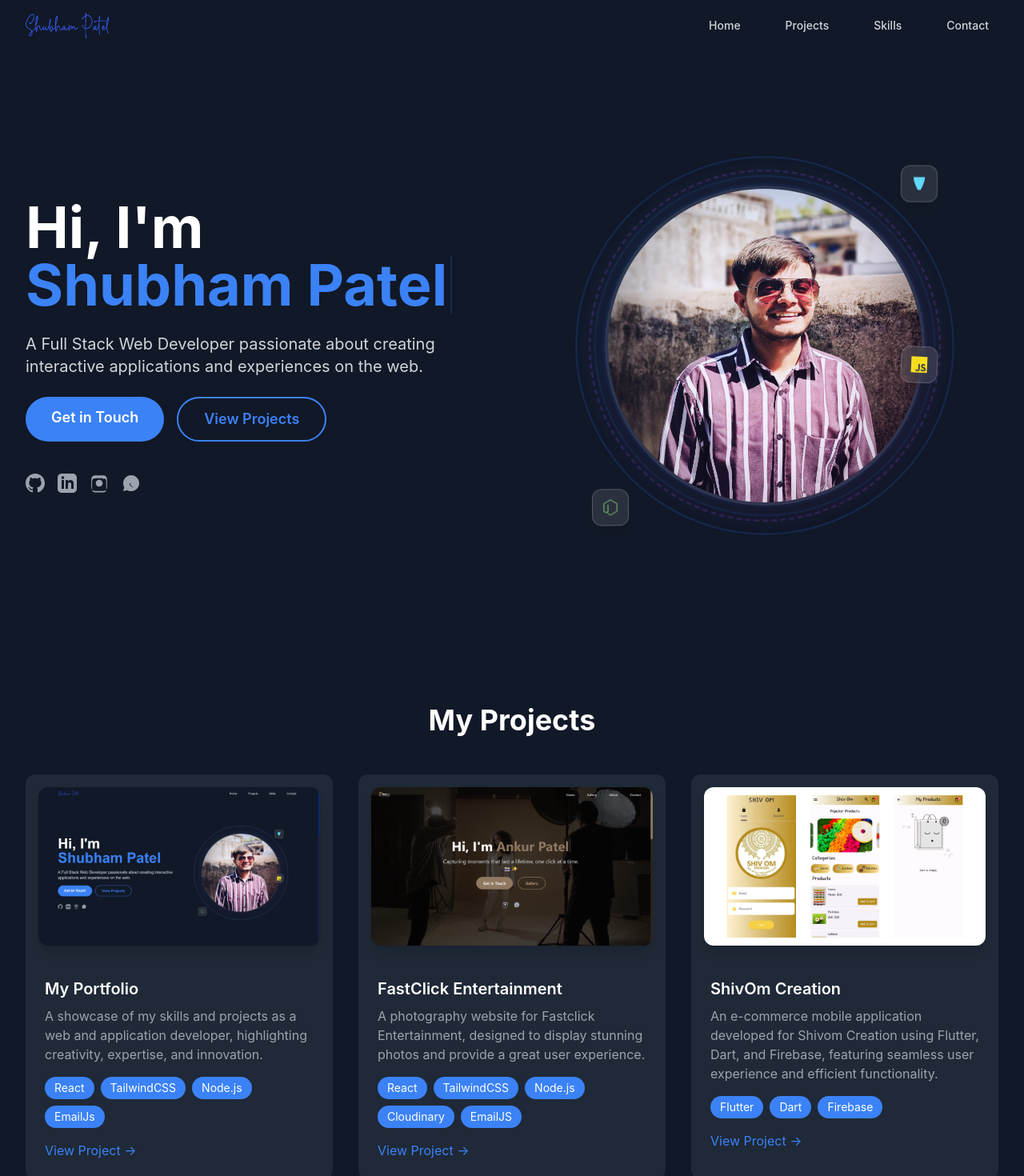
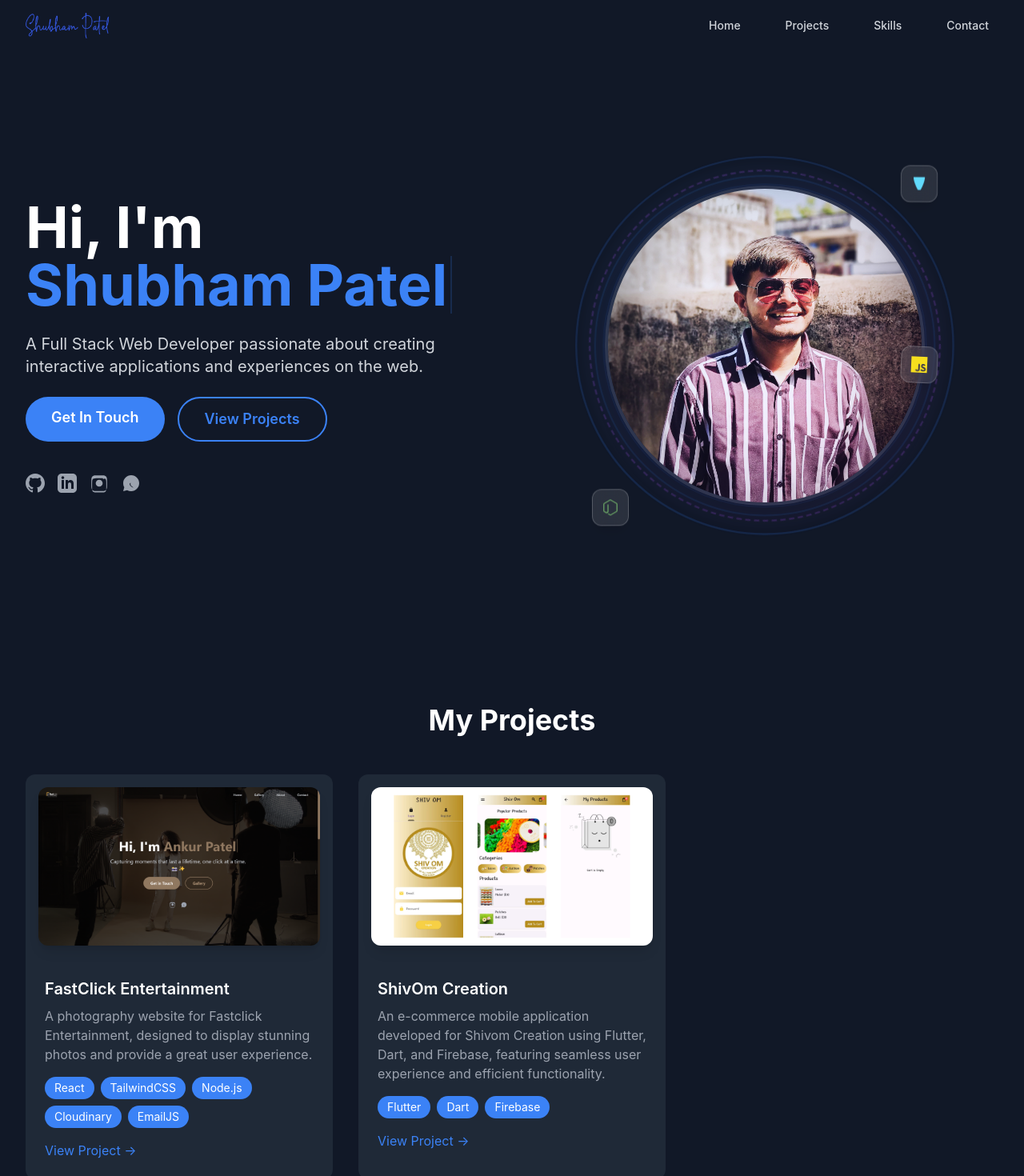
Before and after one commit to shubham142002/portfolio, a React (Vite) app: page / in a window 1280 px wide. Shown: the top 1470 px of the page at 80% size. Built offline with nearby package versions, Linux system fonts and the light colour scheme.

Commit message:
Fix text casing in Hero component and remove "My Portfolio" project from Projects component

```diff
--- a/src/components/Hero.jsx
+++ b/src/components/Hero.jsx
@@ -127,7 +127,7 @@ const Hero = () => {
                                 href="#contact"
                                 className="bg-blue-500 hover:bg-blue-600 text-white px-6 lg:px-8 py-2 lg:py-3 rounded-full text-base lg:text-lg font-semibold transition-colors text-center"
                             >
-                                Get in Touch
+                                Get In Touch
                             </a>
                             <a
                                 href="#projects"
--- a/src/components/Projects.jsx
+++ b/src/components/Projects.jsx
@@ -5,13 +5,6 @@ import fastclick from '../assets/fastclick.png';
 import shivom from '../assets/shivom.png';
 
 const projects = [
-  {
-    title: "My Portfolio",
-    description: "A showcase of my skills and projects as a web and application developer, highlighting creativity, expertise, and innovation.",
-    image:myportfolio,
-    tech: ["React", "TailwindCSS", "Node.js","EmailJs"],
-    link: "https://portfolio-shubham-patel.vercel.app/"
-  },
   {
     title: "FastClick Entertainment",
     description: "A photography website for Fastclick Entertainment, designed to display stunning photos and provide a great user experience.",
```
